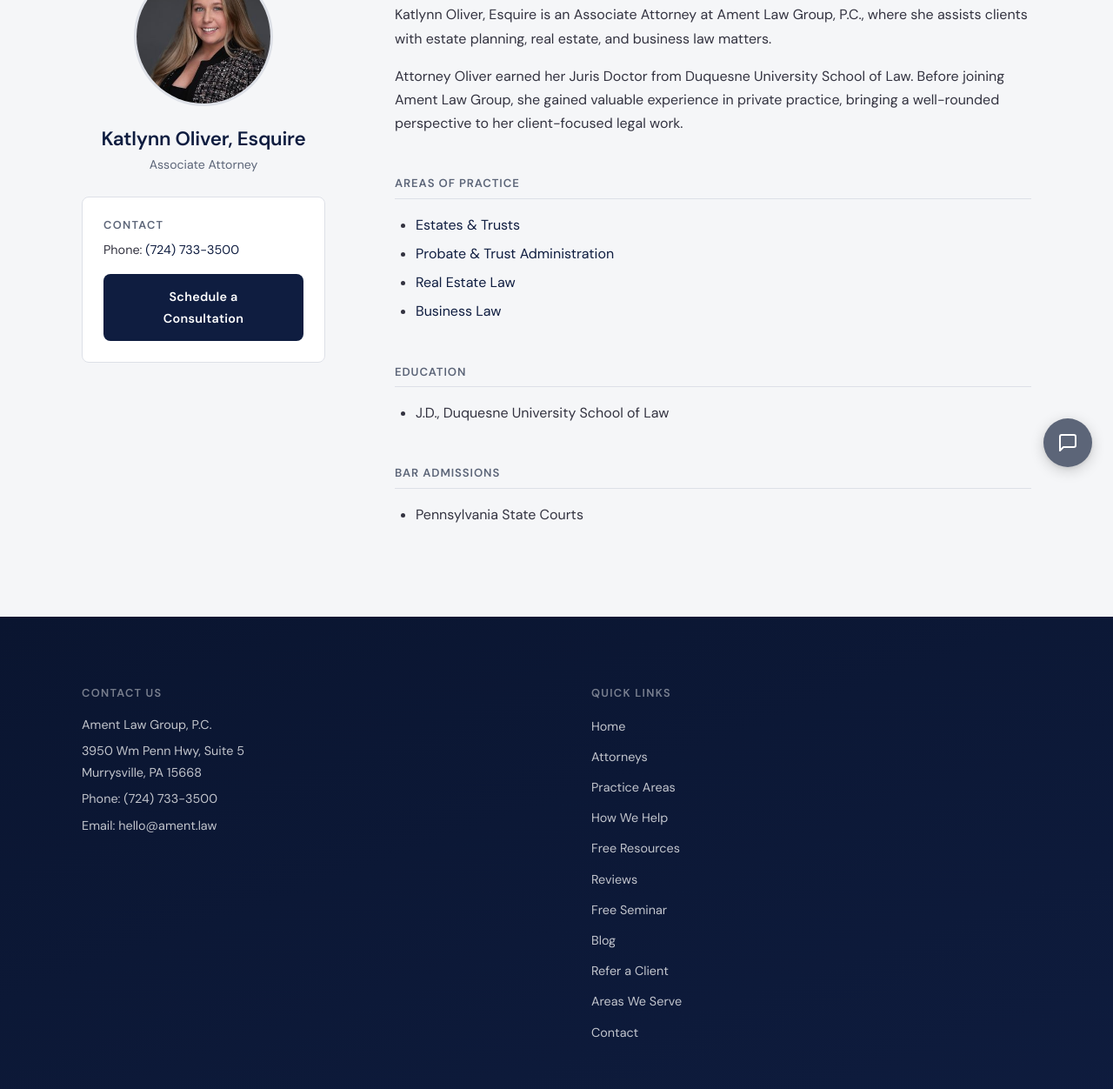
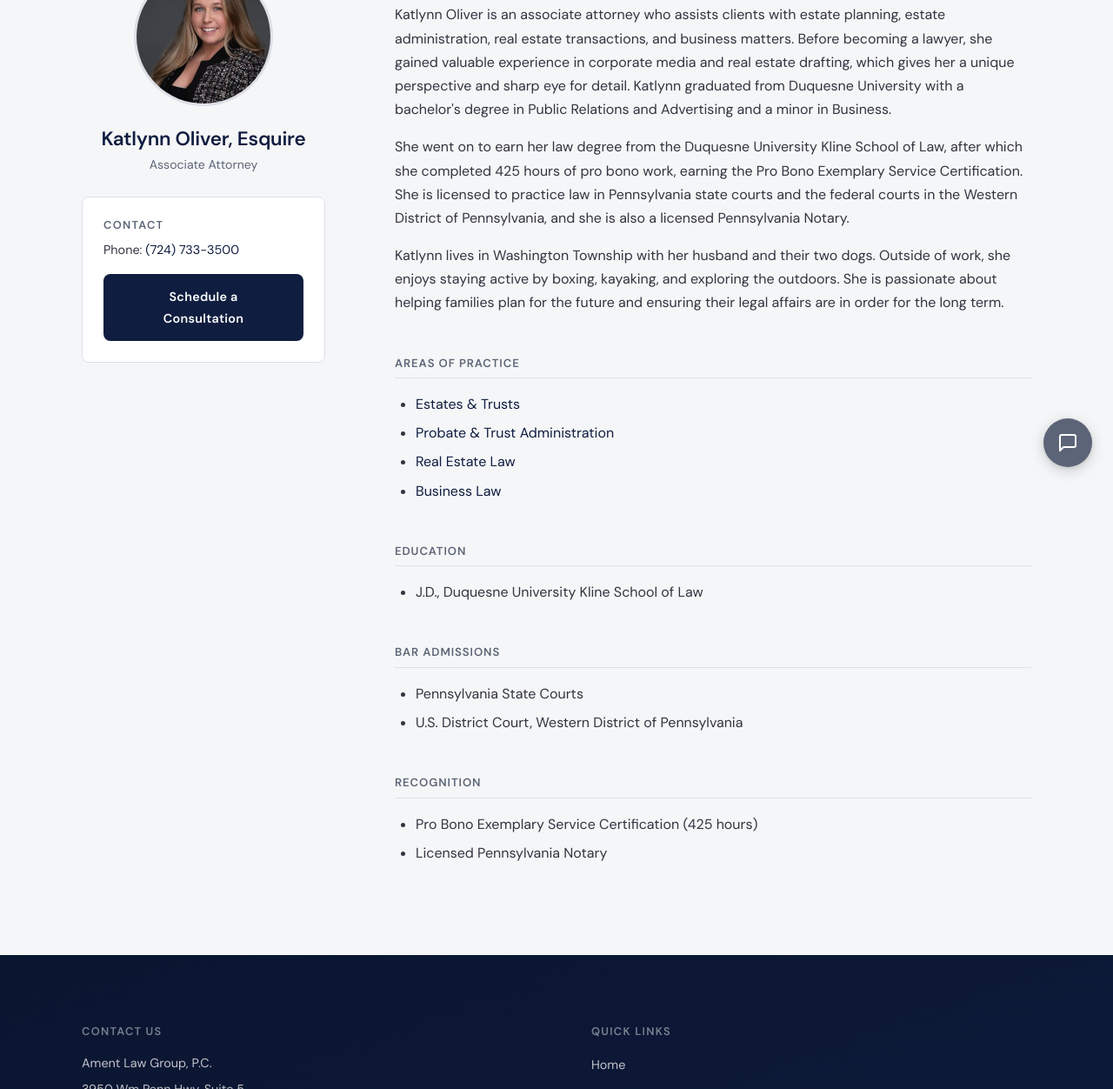
Before and after one commit to jament23/ament-law-website, an Eleventy site: page attorneys/katlynn-oliver.njk in a window 1280 px wide. Shown: the part 239-1491 px from the top of the page at 87% size. Built offline with nearby package versions, Linux system fonts and the light colour scheme; Eleventy itself is replaced by a stand-in of ours; files that its build step writes are made by us from their sources.

Commit message:
Update Katlynn Oliver bio, education, bar admissions, recognition
Full bio rewrite: corporate media/real estate drafting background,
Duquesne Kline School of Law, 425-hour Pro Bono Exemplary Service
Certification, Western District admission, PA Notary, personal details.
Updated meta description.

```diff
--- a/attorneys/katlynn-oliver.njk
+++ b/attorneys/katlynn-oliver.njk
@@ -1,15 +1,16 @@
 ---
 layout: layouts/attorney.njk
 title: "Katlynn Oliver"
-description: "Katlynn Oliver, Associate Attorney at Ament Law Group, P.C., focusing on estate planning, real estate, and business law in Murrysville, PA."
+description: "Katlynn Oliver, Associate Attorney at Ament Law Group, P.C., assists clients with estate planning, estate administration, real estate transactions, and business matters in Western Pennsylvania."
 permalink: /attorneys/katlynn-oliver/index.html
 attorney_name: "Katlynn Oliver, Esquire"
 attorney_role: "Associate Attorney"
 attorney_photo: "/images/attorneys/katlynn-oliver.jpg"
 ---
 <h3>Biography</h3>
-<p>Katlynn Oliver, Esquire is an Associate Attorney at Ament Law Group, P.C., where she assists clients with estate planning, real estate, and business law matters.</p>
-<p>Attorney Oliver earned her Juris Doctor from Duquesne University School of Law. Before joining Ament Law Group, she gained valuable experience in private practice, bringing a well-rounded perspective to her client-focused legal work.</p>
+<p>Katlynn Oliver is an associate attorney who assists clients with estate planning, estate administration, real estate transactions, and business matters. Before becoming a lawyer, she gained valuable experience in corporate media and real estate drafting, which gives her a unique perspective and sharp eye for detail. Katlynn graduated from Duquesne University with a bachelor's degree in Public Relations and Advertising and a minor in Business.</p>
+<p>She went on to earn her law degree from the Duquesne University Kline School of Law, after which she completed 425 hours of pro bono work, earning the Pro Bono Exemplary Service Certification. She is licensed to practice law in Pennsylvania state courts and the federal courts in the Western District of Pennsylvania, and she is also a licensed Pennsylvania Notary.</p>
+<p>Katlynn lives in Washington Township with her husband and their two dogs. Outside of work, she enjoys staying active by boxing, kayaking, and exploring the outdoors. She is passionate about helping families plan for the future and ensuring their legal affairs are in order for the long term.</p>
 <h3>Areas of Practice</h3>
 <ul>
     <li><a href="/practice-areas/estate-planning/">Estates & Trusts</a></li>
@@ -18,6 +19,14 @@ attorney_photo: "/images/attorneys/katlynn-oliver.jpg"
     <li><a href="/practice-areas/business-law/">Business Law</a></li>
 </ul>
 <h3>Education</h3>
-<ul><li>J.D., Duquesne University School of Law</li></ul>
+<ul><li>J.D., Duquesne University Kline School of Law</li></ul>
 <h3>Bar Admissions</h3>
-<ul><li>Pennsylvania State Courts</li></ul>
+<ul>
+    <li>Pennsylvania State Courts</li>
+    <li>U.S. District Court, Western District of Pennsylvania</li>
+</ul>
+<h3>Recognition</h3>
+<ul>
+    <li>Pro Bono Exemplary Service Certification (425 hours)</li>
+    <li>Licensed Pennsylvania Notary</li>
+</ul>
```
